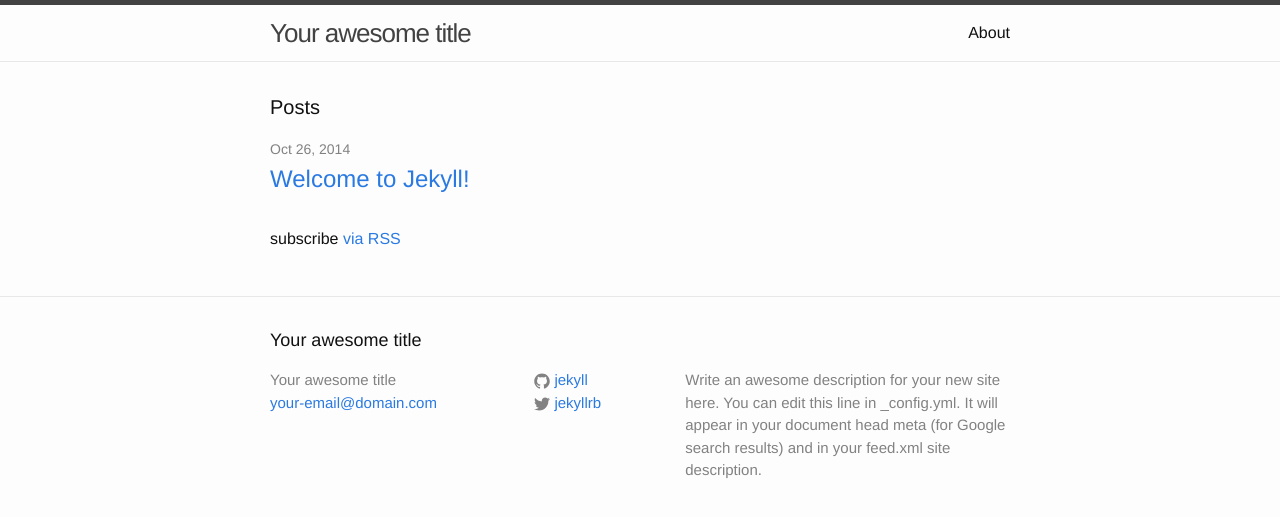
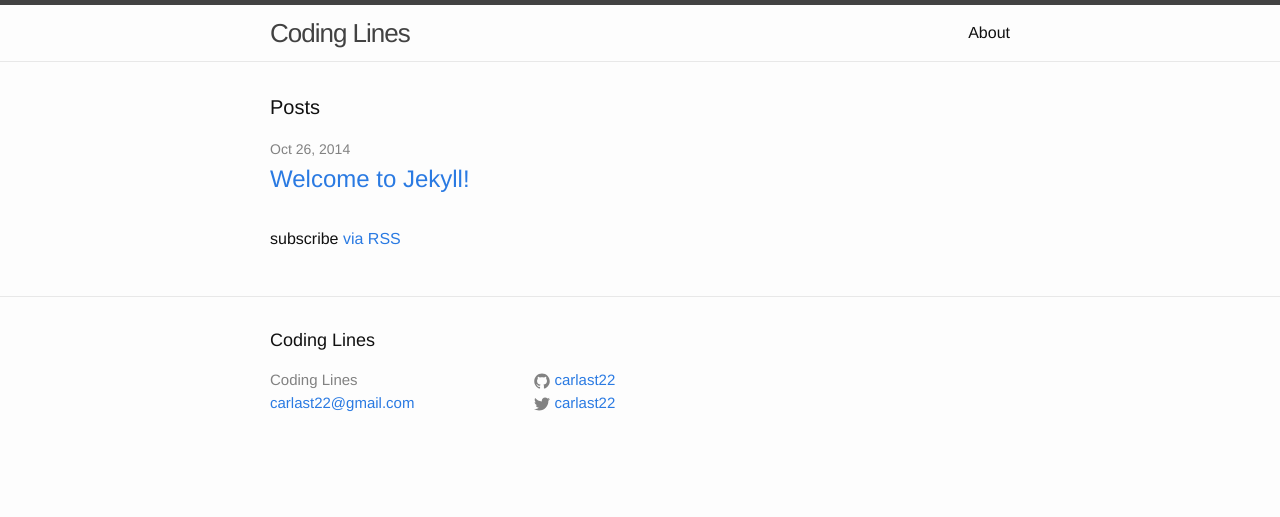
Before and after one commit to carlast22/carlast22.github.io, a Jekyll site: the page built from index.html, in a window 1280 px wide. Shown: the top 517 px of the page. Built offline with Jekyll 4.4.1, drawn with Linux system fonts in a browser that asks for light colours.

Commit message:
Change blog settings

```diff
--- a/_config.yml
+++ b/_config.yml
@@ -1,14 +1,12 @@
 # Site settings
-title: Your awesome title
-email: your-email@domain.com
+title: Coding Lines
+email: carlast22@gmail.com
 description: > # this means to ignore newlines until "baseurl:"
-  Write an awesome description for your new site here. You can edit this
-  line in _config.yml. It will appear in your document head meta (for
-  Google search results) and in your feed.xml site description.
+
 baseurl: "" # the subpath of your site, e.g. /blog/
 url: "http://yourdomain.com" # the base hostname & protocol for your site
-twitter_username: jekyllrb
-github_username:  jekyll
+twitter_username: carlast22
+github_username:  carlast22
 
 # Build settings
 markdown: kramdown
```
